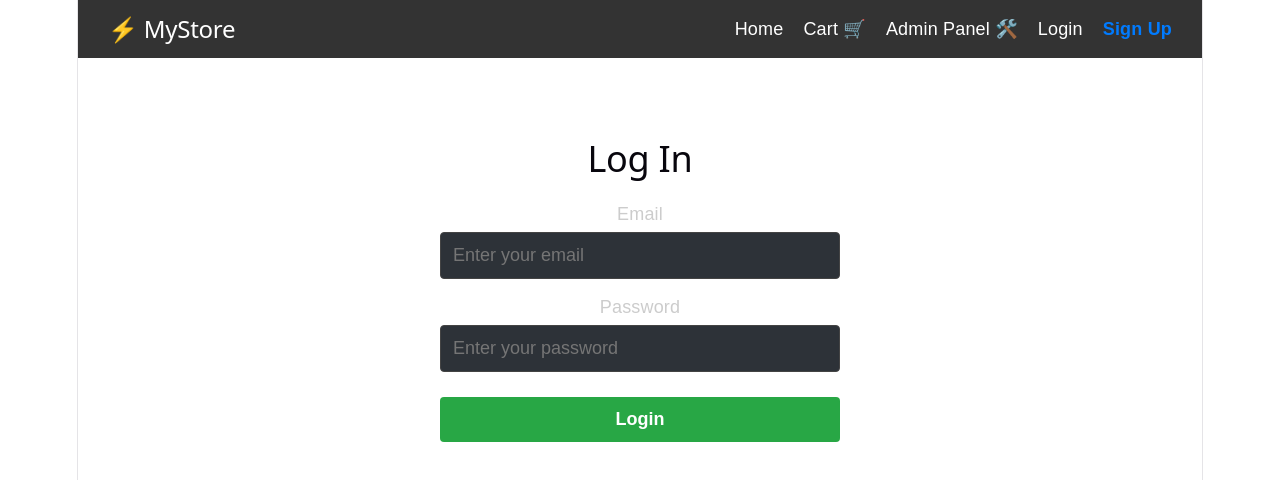
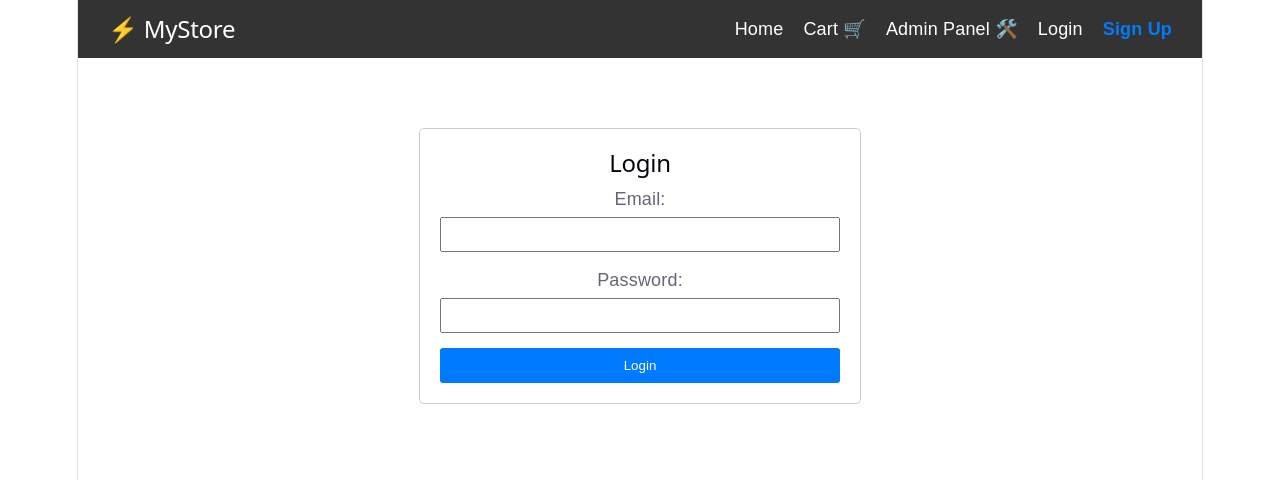
Before and after one commit to shanvi162005/E-Commerce-website, a React app in the folder frontend/: page /login in a window 1280 px wide. Shown: the top 480 px of the page. Built offline with nearby package versions, Linux system fonts and the light colour scheme; the HTML template or start-up script is replaced by a standard one.

Commit message:
Updated Login.jsx

```diff
--- a/frontend/src/pages/Login.jsx
+++ b/frontend/src/pages/Login.jsx
@@ -18,52 +18,45 @@ function Login() {
       });
 
       console.log('Login successful!', response.data);
+
+      // Save the JWT token first so it's guaranteed to be in storage
+      localStorage.setItem('token', response.data.token);
       alert('Logged in successfully! 🎉');
 
-      // Save the JWT token so the user stays logged in
-      localStorage.setItem('token', response.data.token);
+      // Force a full page redirect to refresh the React state and Navbar
+      window.location.href = '/admin';
 
-    } catch (err) {
-      console.error('Login error:', err);
-      // Show the actual error message from backend, or a default one
-      alert(err.response?.data?.message || 'Login failed. Please check your credentials.');
+    } catch (error) {
+      console.error('Login error:', error);
+      alert(error.response?.data?.message || 'Login failed. Please try again.');
     }
   };
 
   return (
-    <div style={{ display: 'flex', flexDirection: 'column', alignItems: 'center', marginTop: '60px' }}>
-      <h2 style={{ fontSize: '2rem', marginBottom: '20px' }}>Log In</h2>
-
-      <form onSubmit={handleLoginSubmit} style={{ width: '100%', maxWidth: '400px', display: 'flex', flexDirection: 'column', gap: '15px' }}>
-
-        <div style={{ display: 'flex', flexDirection: 'column', gap: '5px' }}>
-          <label style={{ fontSize: '1rem', color: '#ccc', textAlign: 'center' }}>Email</label>
+    <div style={{ maxWidth: '400px', margin: '50px auto', padding: '20px', border: '1px solid #ccc', borderRadius: '5px' }}>
+      <h2>Login</h2>
+      <form onSubmit={handleLoginSubmit}>
+        <div style={{ marginBottom: '15px' }}>
+          <label style={{ display: 'block', marginBottom: '5px' }}>Email:</label>
           <input
             type="email"
             value={email}
             onChange={(e) => setEmail(e.target.value)}
-            placeholder="Enter your email"
             required
-            style={{ padding: '12px', backgroundColor: '#2d3238', color: 'white', border: '1px solid #444', borderRadius: '4px', fontSize: '1rem' }}
+            style={{ width: '100%', padding: '8px', boxSizing: 'border-box' }}
           />
         </div>
-
-        <div style={{ display: 'flex', flexDirection: 'column', gap: '5px' }}>
-          <label style={{ fontSize: '1rem', color: '#ccc', textAlign: 'center' }}>Password</label>
+        <div style={{ marginBottom: '15px' }}>
+          <label style={{ display: 'block', marginBottom: '5px' }}>Password:</label>
           <input
             type="password"
             value={password}
             onChange={(e) => setPassword(e.target.value)}
-            placeholder="Enter your password"
             required
-            style={{ padding: '12px', backgroundColor: '#2d3238', color: 'white', border: '1px solid #444', borderRadius: '4px', fontSize: '1rem' }}
+            style={{ width: '100%', padding: '8px', boxSizing: 'border-box' }}
           />
         </div>
-
-        <button
-          type="submit"
-          style={{ padding: '12px', backgroundColor: '#28a745', color: 'white', border: 'none', borderRadius: '4px', fontSize: '1rem', fontWeight: 'bold', cursor: 'pointer', marginTop: '10px' }}
-        >
+        <button type="submit" style={{ width: '100%', padding: '10px', backgroundColor: '#007BFF', color: 'white', border: 'none', borderRadius: '3px', cursor: 'pointer' }}>
           Login
         </button>
       </form>
```
